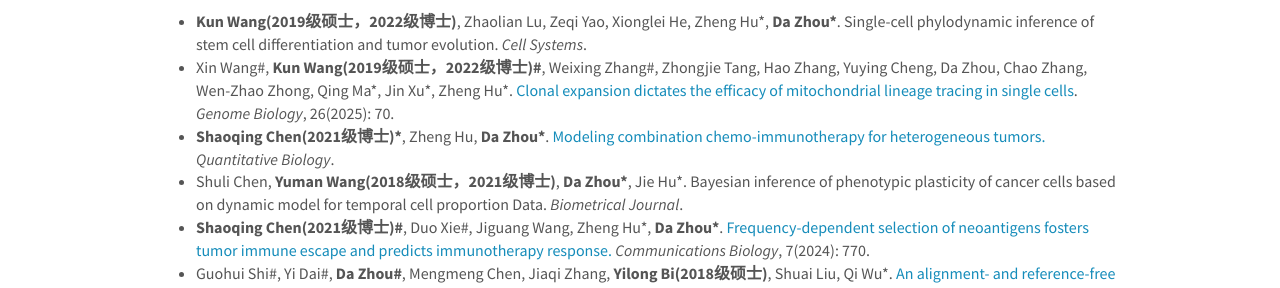
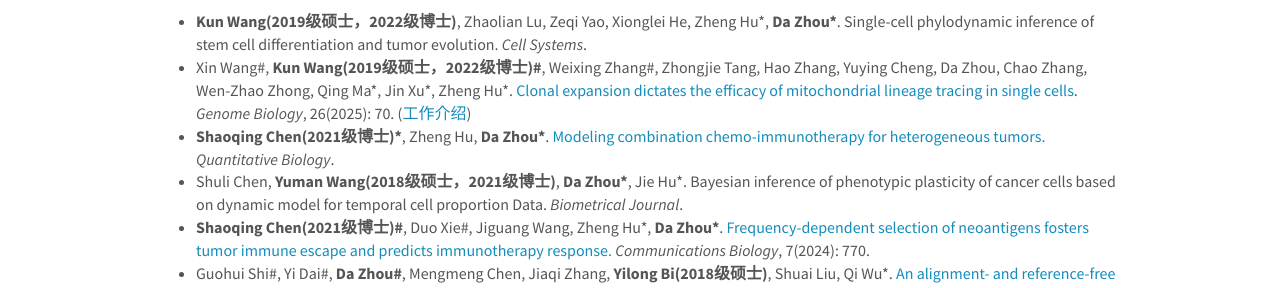
Before and after one commit to ZhouDaLab/zhoudalab.github.io, a Jekyll site: the page built from _pages/publications.md, in a window 1280 px wide and 900 px high. Shown: the part 257-545 px from the top of the window. Built offline with Jekyll 4.4.1, drawn with Linux system fonts in a browser that asks for light colours; nearby versions of some CDN libraries.

Commit message:
Update publications.md

```diff
--- a/_pages/publications.md
+++ b/_pages/publications.md
@@ -15,7 +15,7 @@ permalink: /publications/
 **Computational Biology/Mathematical Biology/Bioinformatics**
 
 - **Kun Wang(2019级硕士，2022级博士)**, Zhaolian Lu, Zeqi Yao, Xionglei He, Zheng Hu\*, **Da Zhou\***. Single-cell phylodynamic inference of stem cell differentiation and tumor evolution. *Cell Systems*.
-- Xin Wang\#, **Kun Wang(2019级硕士，2022级博士)\#**, Weixing Zhang\#, Zhongjie Tang, Hao Zhang, Yuying Cheng, Da Zhou, Chao Zhang, Wen-Zhao Zhong, Qing Ma\*, Jin Xu\*, Zheng Hu\*. [Clonal expansion dictates the efficacy of mitochondrial lineage tracing in single cells](https://genomebiology.biomedcentral.com/articles/10.1186/s13059-025-03540-7). *Genome Biology*, 26(2025): 70.
+- Xin Wang\#, **Kun Wang(2019级硕士，2022级博士)\#**, Weixing Zhang\#, Zhongjie Tang, Hao Zhang, Yuying Cheng, Da Zhou, Chao Zhang, Wen-Zhao Zhong, Qing Ma\*, Jin Xu\*, Zheng Hu\*. [Clonal expansion dictates the efficacy of mitochondrial lineage tracing in single cells](https://genomebiology.biomedcentral.com/articles/10.1186/s13059-025-03540-7). *Genome Biology*, 26(2025): 70.  ([工作介绍](https://mp.weixin.qq.com/s/S_n3lnr3vEI8gALwZm5mdw))
 - **Shaoqing Chen(2021级博士)\***, Zheng Hu, **Da Zhou\***. [Modeling combination chemo-immunotherapy for heterogeneous tumors.](https://onlinelibrary.wiley.com/doi/10.1002/qub2.98) *Quantitative Biology*.
 - Shuli Chen, **Yuman Wang(2018级硕士，2021级博士)**, **Da Zhou\***, Jie Hu\*. Bayesian inference of phenotypic plasticity of cancer cells based on dynamic model for temporal cell proportion Data. *Biometrical Journal*.
 -  **Shaoqing Chen(2021级博士)\#**, Duo Xie\#, Jiguang Wang, Zheng Hu\*, **Da Zhou\***. [Frequency-dependent selection of neoantigens fosters tumor immune escape and predicts immunotherapy response.](https://www.nature.com/articles/s42003-024-06460-7) *Communications Biology*, 7(2024): 770.
```
